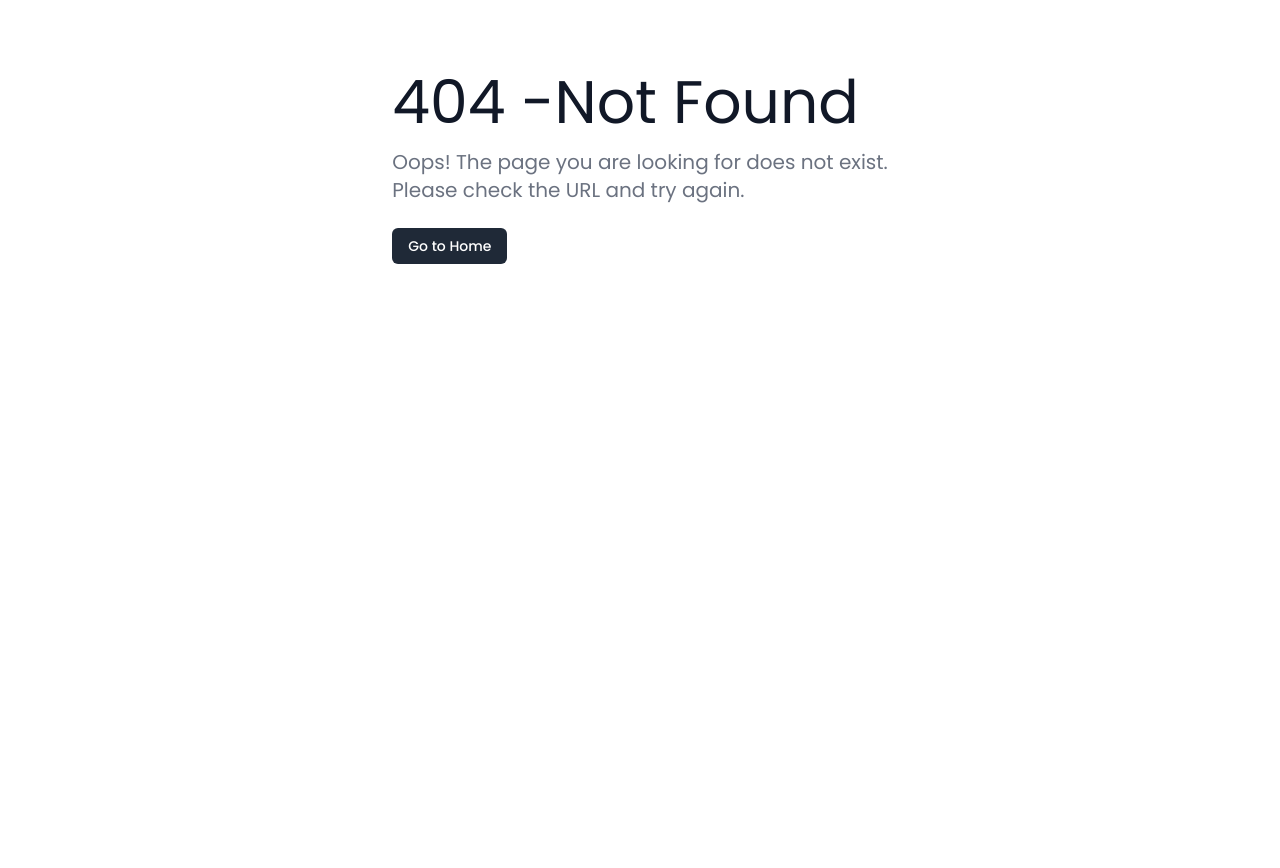
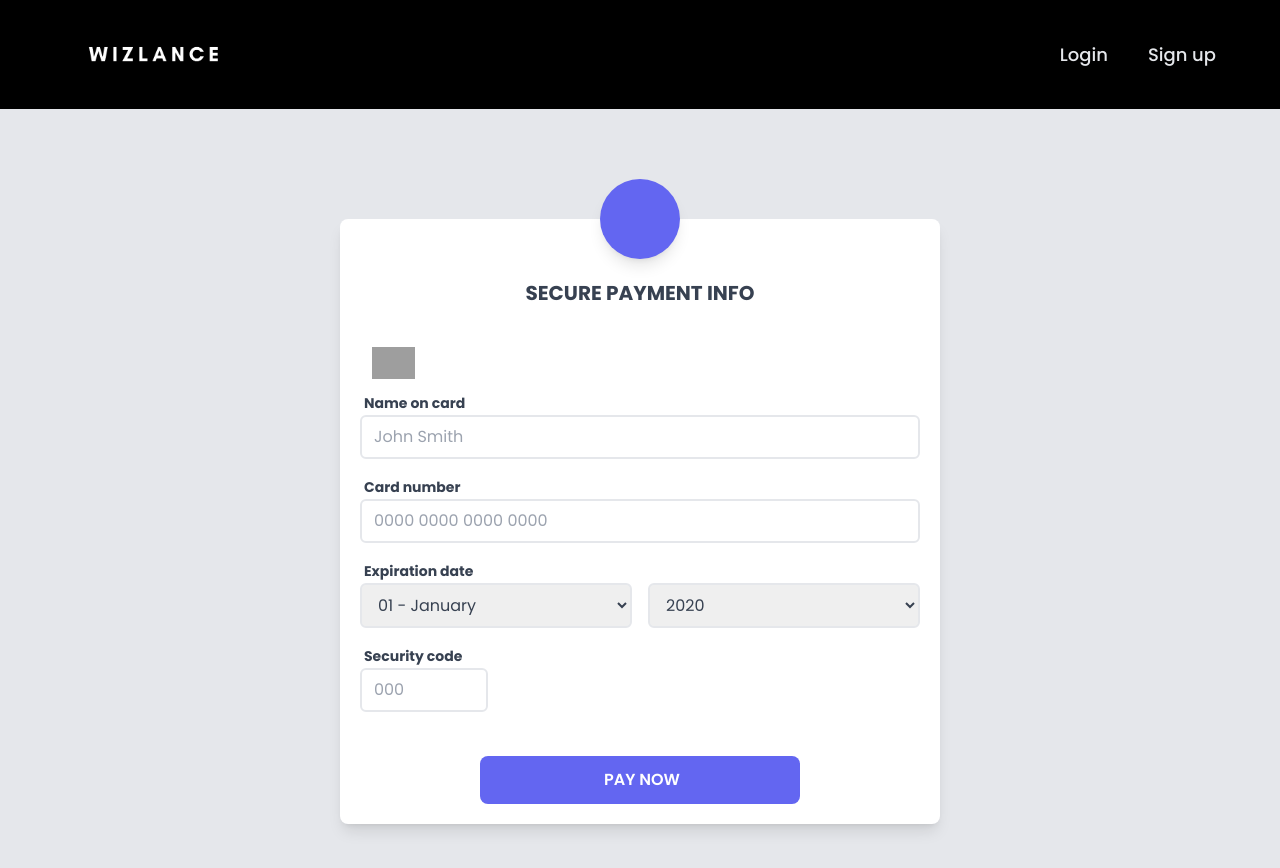
Before and after one commit to AnushthanS/wizlance_fdfed, a React (Vite) app in the folder frontend/: page /payment/1 in a window 1280 px wide. Before the commit this address had no page. Shown: the top 868 px of the page. Before the commit the page ends 840 px from the top, so only its background shows below. Built offline with nearby package versions, Linux system fonts and the light colour scheme; grey boxes are pictures that could not be loaded.

Commit message:
payment fix

```diff
--- a/frontend/src/App.jsx
+++ b/frontend/src/App.jsx
@@ -49,7 +49,7 @@ const App = () => {
         <Route path="/admin" element={<AdminPage />} />
         <Route path="/mainpage" element={<MainPage />} />
         <Route path="/contact" element={<Contact />} />
-        <Route path="/payment" element={<Payment />} />
+        <Route path="/payment/:orderId" element={<Payment />} />
         <Route path="/gigdetails/:gigId" element={<ProfilePage />} />
         <Route path="/subcategories/:categoryId" element={<SubCategories />} />
         <Route path="/gigs/:subcategoryId" element={<ResultTemplate />} />
--- a/frontend/src/components/Payment.jsx
+++ b/frontend/src/components/Payment.jsx
@@ -1,9 +1,30 @@
+import axios from "axios";
 import { Navbar } from "./partials";
-import { Link, useLocation } from "react-router-dom";
+import { useLocation, useNavigate } from "react-router-dom";
+import { useSelector } from "react-redux";
 
 const Payment = () => {
-  const location = useLocation(); // Use useLocation to get the location object
-  const orderData = location.state?.orderId;
+  const navigate = useNavigate();
+  const token = useSelector((state) => state?.user?.token);
+  const orderId = useLocation().pathname.replace("/payment/", "");
+
+  const handlePayment = () => {
+    axios
+      .post(
+        "/api/pay",
+        { orderId },
+        {
+          headers: {
+            Authorization: `Bearer ${token}`,
+          },
+        }
+      )
+      .then((res) => {
+        console.log(res.data);
+        navigate("/dashboard");
+      })
+      .catch((err) => console.log(err));
+  };
 
   return (
     <>
@@ -106,11 +127,12 @@ const Payment = () => {
             </div>
           </div>
           <div>
-            <Link to="/dashboard">
-              <button className="block w-full max-w-xs mx-auto bg-indigo-500 hover:bg-indigo-700 focus:bg-indigo-700 text-white rounded-lg px-3 py-3 font-semibold">
-                <i className="mdi mdi-lock-outline mr-1"></i> PAY NOW
-              </button>
-            </Link>
+            <button
+              onClick={handlePayment}
+              className="block w-full max-w-xs mx-auto bg-indigo-500 hover:bg-indigo-700 focus:bg-indigo-700 text-white rounded-lg px-3 py-3 font-semibold"
+            >
+              <i className="mdi mdi-lock-outline mr-1"></i> PAY NOW
+            </button>
           </div>
         </div>
       </div>
--- a/frontend/src/components/ProfilePage.jsx
+++ b/frontend/src/components/ProfilePage.jsx
@@ -1,7 +1,7 @@
 import { useState, useEffect } from "react";
 import { Footer, Navbar } from "./partials";
 import img from "../assets/images/user.jpg";
-import { Link, useLocation, useNavigate } from "react-router-dom";
+import { useLocation, useNavigate } from "react-router-dom";
 import axios from "axios";
 import { useSelector } from "react-redux";
 
@@ -30,7 +30,7 @@ const ProfilePage = () => {
       )
       .then((res) => {
         console.log(res.data);
-        navigate("/payment", { state: { orderId: res.data.orderId } });
+        navigate(`/payment/${res.data.orderId}`);
       })
       .catch((err) => console.log(err));
   };
```
Also changed, not shown: 2 other files (tests, documents, lock files or other folders).
